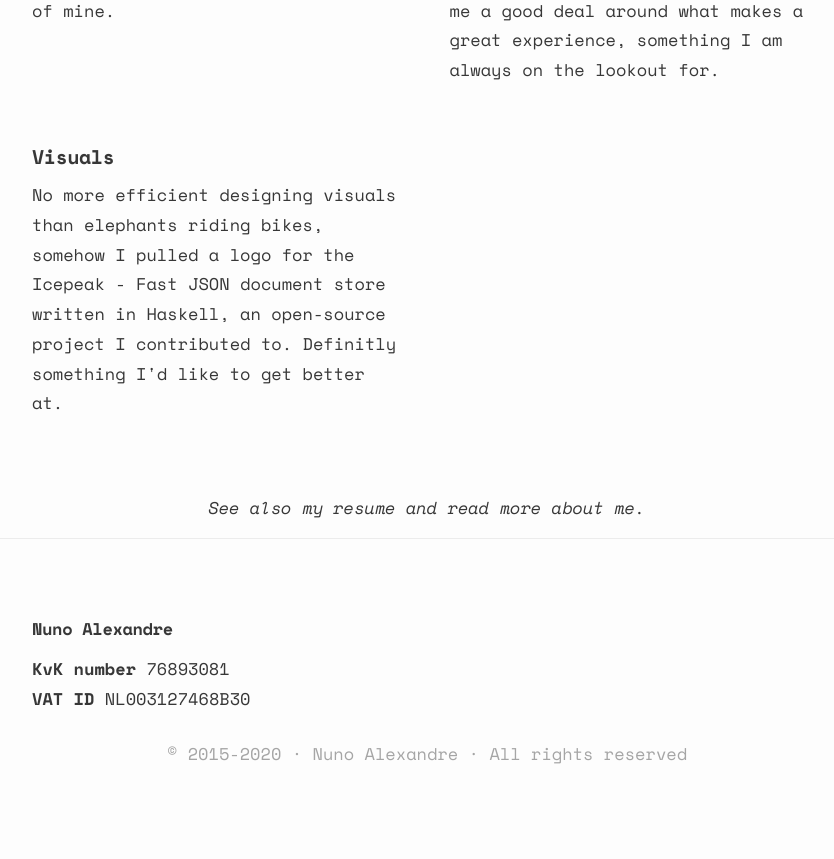
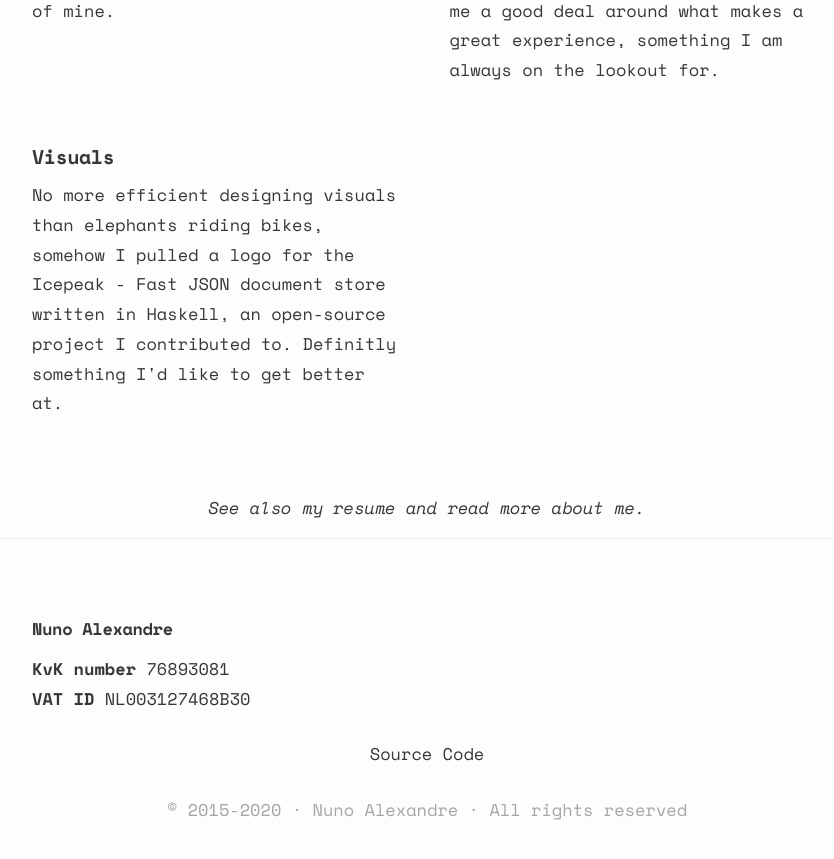
Before and after one commit to NunoAlexandre/nunoalexandre.github.io, a Jekyll site: the page built from index.html, in a window 1280 px wide and 900 px high, scrolled down 3835 px. Shown: the top 859 px of the window, without its empty margins (213-1047 px from the left). Built offline with Jekyll 4.4.1, drawn with Linux system fonts in a browser that asks for light colours.

Commit message:
Add source code link to the footer

```diff
--- a/_includes/footer.html
+++ b/_includes/footer.html
@@ -6,6 +6,7 @@
       <strong>KvK number</strong> {{ site.kvk_number }}<br>
       <strong>VAT ID</strong> {{ site.vat_id }}
     </p>
+    <p class="centered"><a target="_blank" href="https://github.com/NunoAlexandre/nunoalexandre.github.io">Source Code</a></p>
     <p class="credits">© 2015-{{ 'now' | date: "%Y" }} · Nuno Alexandre · All rights reserved</p>
   </div>
 
```
